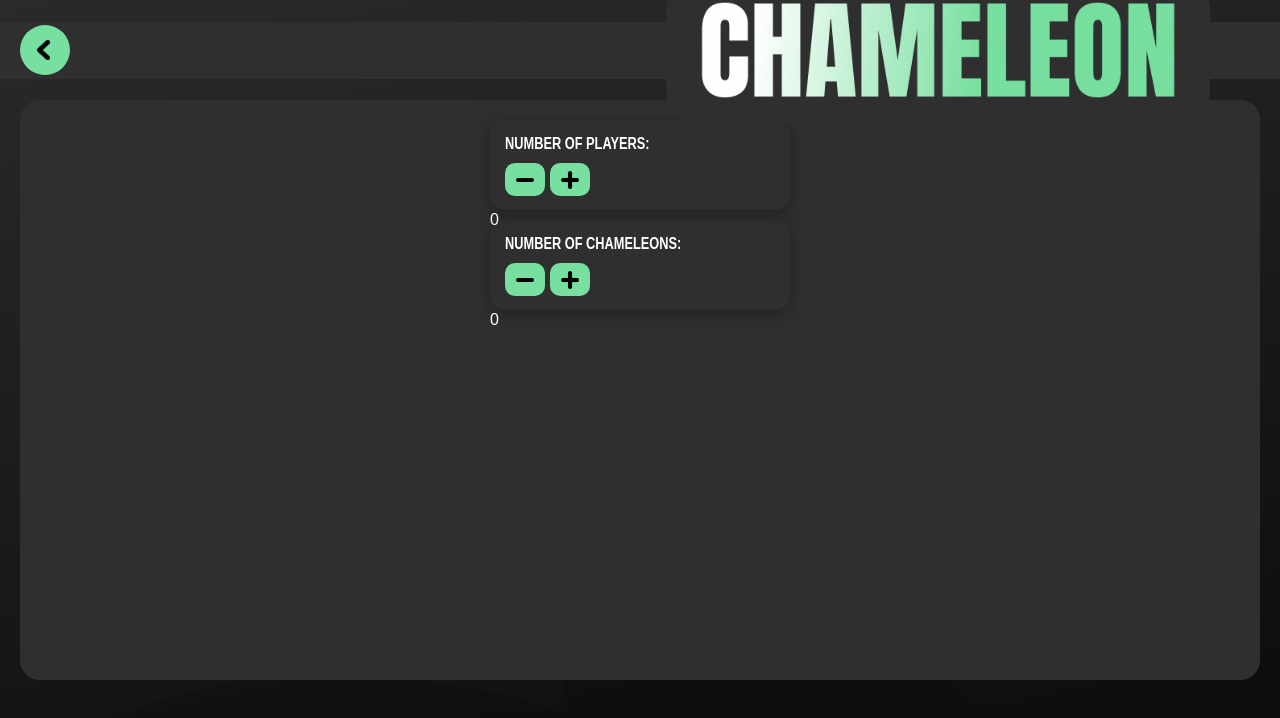
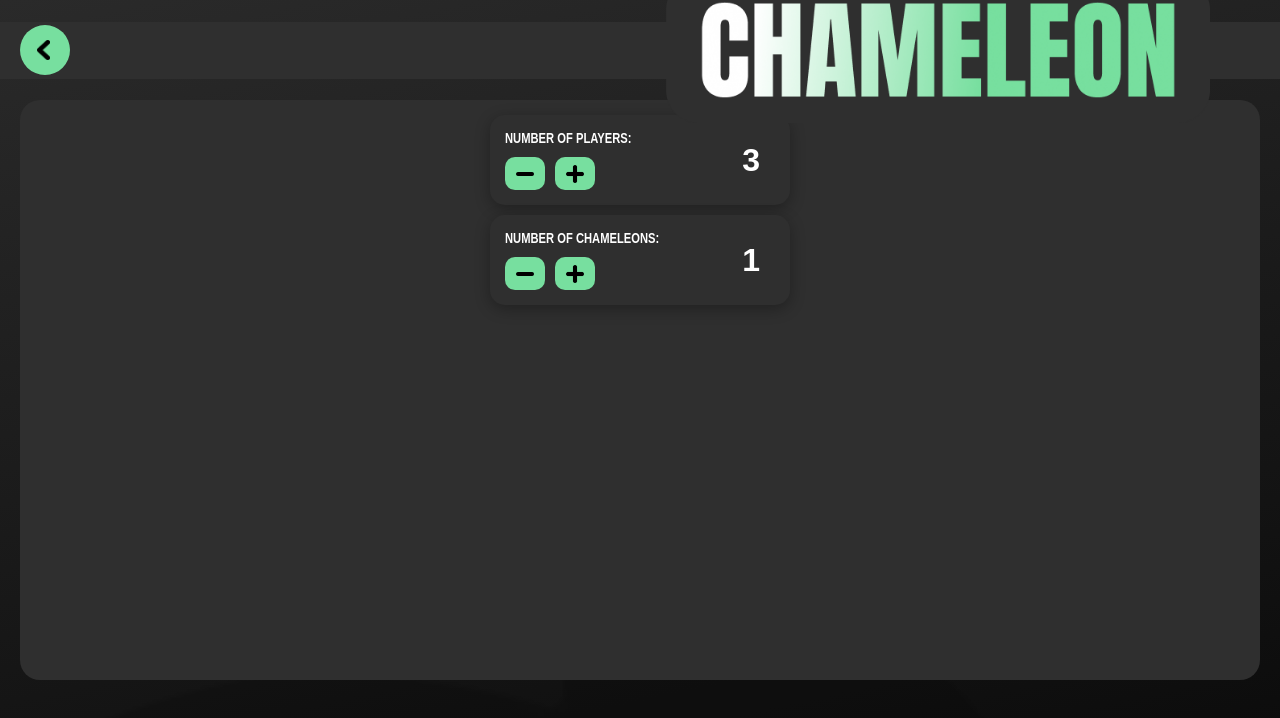
Before and after one commit to chameleon-app-webgame/chameleon-1, a plain HTML site: page offline.html in a window 1280 px wide. Drawn offline with Linux system fonts and the light colour scheme.

Commit message:
plus minus update

```diff
--- a/offline.html
+++ b/offline.html
@@ -37,32 +37,39 @@
 
     <div class="container2">
         <div class="contain2-1">
-            <div class="cont2-1">
+            <div class="cont2-left">
                 <p class="txt">NUMBER OF PLAYERS:</p>
                 <div class="pm">
-                <button class="minus"><img src="img/minus.png" alt="" class="minusicon"></button>
-                <button class="plus"><img src="img/plus.png" alt="" class="plusicon"></button>
+                    <button class="minus">
+                        <img src="img/minus.png" alt="" class="minusicon" />
+                    </button>
+                    <button class="plus">
+                        <img src="img/plus.png" alt="" class="plusicon" />
+                    </button>
+                </div>
             </div>
-
-            <div class="number">
-                <span id="number">0</span>
+                <div class="number">
+                    <span class="number-value players-count">3</span>
+                </div>
             </div>
-        </div>
-        </div>
 
 
         <div class="contain2-2">
-            <div class="cont2-1">
+            <div class="cont2-left">
                 <p class="txt">NUMBER OF CHAMELEONS:</p>
                 <div class="pm">
-                <button class="minus"><img src="img/minus.png" alt="" class="minusicon"></button>
-                <button class="plus"><img src="img/plus.png" alt="" class="plusicon"></button>
+                    <button class="minus">
+                        <img src="img/minus.png" alt="" class="minusicon" />
+                    </button>
+                    <button class="plus">
+                        <img src="img/plus.png" alt="" class="plusicon" />
+                    </button>
+                </div>
             </div>
-
-            <div class="number">
-                <span id="number">0</span>
+                <div class="number">
+                    <span class="number-value chameleons-count">1</span>
+                </div>
             </div>
-        </div>
     </div>
 
     <script src="script/theme.js"></script>
--- a/script/theme.js
+++ b/script/theme.js
@@ -1,28 +1,60 @@
 document.addEventListener("DOMContentLoaded", () => {
+  // === Назад кнопка ===
   const backBtn = document.getElementById("back-button");
   const backIcon = backBtn?.querySelector("img");
-
   const currentTheme = localStorage.getItem("theme") || "dark";
 
-  // Меняем иконку кнопки "назад" в зависимости от темы
   if (backIcon) {
     backIcon.src = currentTheme === "dark" ? "img/back.png" : "img/back2.png";
   }
 
-  const numberEl = document.getElementById("number");
-    const plusBtn = document.getElementById("plus");
-    const minusBtn = document.getElementById("minus");
+  // === Счётчики игроков и хамелеонов ===
+  const playerCountEl = document.querySelector(".players-count");
+  const chameleonCountEl = document.querySelector(".chameleons-count");
 
-    let count = 0;
+  const playerControls = document.querySelector(".contain2-1");
+  const chameleonControls = document.querySelector(".contain2-2");
 
-    plusBtn.addEventListener("click", () => {
-      count++;
-      numberEl.textContent = count;
-    });
+  let players = 3;
+  let chameleons = 1;
 
-    minusBtn.addEventListener("click", () => {
-      count--;
-      numberEl.textContent = count;
-    });
+  function updateUI() {
+    playerCountEl.textContent = players;
+    chameleonCountEl.textContent = chameleons;
+  }
 
+  // === Игроки ===
+  playerControls.querySelector(".plus").addEventListener("click", () => {
+    players++;
+    updateUI();
+  });
+
+  playerControls.querySelector(".minus").addEventListener("click", () => {
+    if (players > 3) {
+      players--;
+      if (chameleons >= players) {
+        chameleons = players - 1;
+        if (chameleons < 1) chameleons = 1;
+      }
+      updateUI();
+    }
+  });
+
+  // === Хамелеоны ===
+  chameleonControls.querySelector(".plus").addEventListener("click", () => {
+    if (chameleons < players - 1) {
+      chameleons++;
+      updateUI();
+    }
+  });
+
+  chameleonControls.querySelector(".minus").addEventListener("click", () => {
+    if (chameleons > 1) {
+      chameleons--;
+      updateUI();
+    }
+  });
+
+  // Первоначальное обновление UI
+  updateUI();
 });
--- a/style/index.css
+++ b/style/index.css
@@ -99,7 +99,6 @@ body.light .language {
   color: white;
   text-decoration: none;
   font-weight: bold;
-  transition: 0.3s ease;
   width: 169px;
   height: 79px;
   border-top-right-radius: 20px;
@@ -120,7 +119,6 @@ body.light .language {
   color: white;
   text-decoration: none;
   font-weight: bold;
-  transition: 0.3s ease;
   width: 169px;
   height: 79px;
   border-top-left-radius: 20px;
@@ -147,7 +145,6 @@ body.light .language {
   color: white;
   text-decoration: none;
   font-weight: bold;
-  transition: 0.3s ease;
   width: 175px;
   height: 51px;
   font-weight: 700;
@@ -159,7 +156,7 @@ body.light .language {
 .btn1:active,
 .btn2:active,
 .btn3:active {
-  filter: brightness(75%);
+  filter: brightness(70%);
 }
 .theme {
   display: flex;
--- a/style/offline.css
+++ b/style/offline.css
@@ -80,44 +80,58 @@ html.light .backbutton {
 .contain2-1 {
   display: flex;
   justify-content: space-between;
-    box-shadow: 0px 4px 15px 0px rgba(0, 0, 0, 0.3);
+  align-items: center;
   width: 300px;
   height: 90px;
   border-radius: 15px;
-    margin-top: 20px;
+  margin-top: 15px;
+  background-color: #2F2F2F;
+  box-shadow: 0px 4px 15px rgba(0, 0, 0, 0.3);
 }
 .contain2-2 {
   display: flex;
   justify-content: space-between;
-    box-shadow: 0px 4px 15px 0px rgba(0, 0, 0, 0.3);
+  align-items: center;
   width: 300px;
   height: 90px;
   border-radius: 15px;
+  background-color: #2F2F2F;
+  box-shadow: 0px 4px 15px rgba(0, 0, 0, 0.3);
 }
-.cont2-1, .cont2-2 {
+
+.cont2-left {
   display: flex;
   flex-direction: column;
-    align-items: flex-start;
+  justify-content: flex-start;
 }
 
+.txt {
+  margin: 0;
+  font-size: 14px;
+  color: white;
+  margin-left: 15px;
+  margin-bottom: 5px;
+  transform: scaleX(0.8);
+  transform-origin: left;
+  font-weight: 700;
+}
 
-.txt {
-    margin-left: 15px;
-    margin-top: 15px;
-    margin-bottom: 0px;
-    font-size: 16px;
-    transform: scaleX(0.8);
-    font-weight: 700;
-    transform-origin: left;
-    color: #FFFFFF;
-}
 .pm {
   display: flex;
-    justify-content: center;
-    margin-top: 10px;
+  gap: 5px;
+  margin-top: 6px;
   margin-left: 15px;
-    margin-bottom: 15px;
 }
+
+.number {
+  font-weight: bold;
+  color: white;
+  margin-right: 10px;
+  align-self: center;
+  font-size: 32px;
+  margin-right: 30px;
+}
+
 .minus {
     display: flex;
     justify-content: center;
@@ -142,3 +156,8 @@ html.light .backbutton {
     background-color: #77DF9F;
     margin-left: 5px;
 }
+
+.minus:active,
+.plus:active {
+  filter: brightness(70%);
+}
```
Lines whose indentation alone changed are shown as unchanged.
